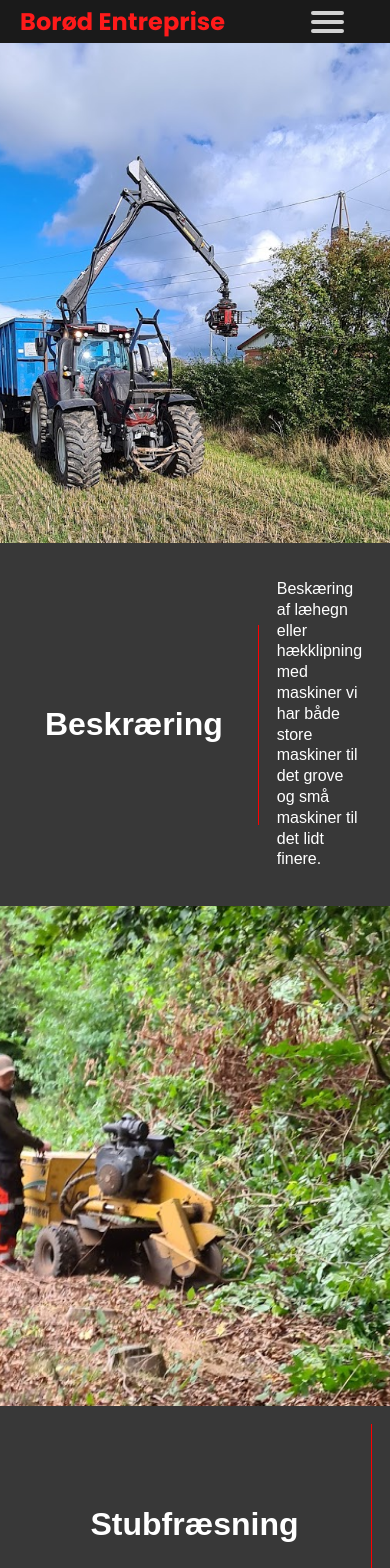
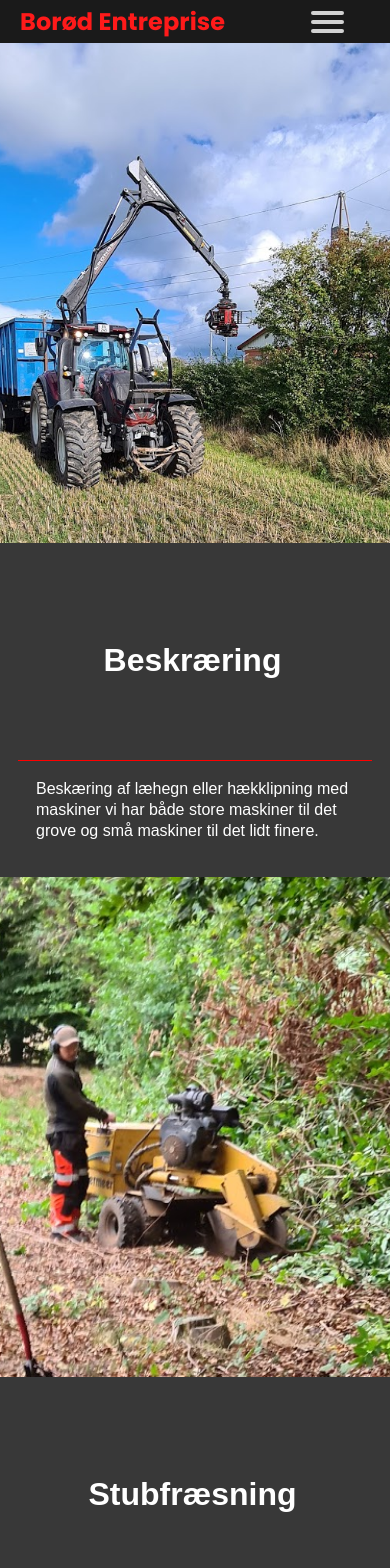
Before and after one commit to OliCx/Bor-d-Entreprise, a React (Create React App) app: page /services in a window 390 px wide. Shown: the top 1568 px of the page. Built offline with nearby package versions, Linux system fonts and the light colour scheme.

Commit message:
Services media queries

```diff
--- a/src/Css/Services.css
+++ b/src/Css/Services.css
@@ -606,7 +606,7 @@
     }
 
     .content--text {
-        width: 100%;
+     width: auto;
     }
     .mobile {
         display: block;
@@ -615,4 +615,38 @@
     .desktop {
         display: none;
     }
+
+    .content--title--right {
+        display: flex;
+        flex-wrap: wrap;
+        align-items: center;
+        justify-content: center;
+        color: red;
+        font-size: 2em;
+        border-bottom: 1px solid red;
+        border-left: 0px;
+        padding: 40px 0px 40px 35px;
+        height: 200px;
+        font-weight: bold;
+    }
+    .content--title--left {
+        display: flex;
+        flex-wrap: wrap;
+        align-items: center;
+        justify-content: center;
+        color: red;
+        font-size: 2em;
+        border-right: 0px;
+        border-bottom: 1px solid red;
+        padding: 40px 40px 40px 35px;
+        height: 200px;
+        font-weight: bold;
+    }
+    .orson--img5 {
+        width: 100%;
+        height: 190%;
+        object-position: 30% 50%;
+        overflow: hidden;
+
+    }
 }
--- a/src/Pages/Services.js
+++ b/src/Pages/Services.js
@@ -35,7 +35,20 @@ const Services = (props) => {
                             className='orson--img'
                         />
                     </div>
-                    <div className='content--text '>
+                    <div className='content--text desktop'>
+                        <Link
+                            to='/beskaring'
+                            className='content--title--left nav--link1 '
+                        >
+                            Beskræring
+                        </Link>
+                        <p className='content--text'>
+                            Beskæring af læhegn eller hækklipning med maskiner
+                            vi har både store maskiner til det grove og små
+                            maskiner til det lidt finere.
+                        </p>
+                    </div>
+                    <div className='content--text mobile'>
                         <Link
                             to='/beskaring'
                             className='content--title--left nav--link1 '
@@ -113,7 +126,20 @@ Gravemaskiner fra 8 ton og op lejes ikke ud uden fører.
                             className='orson--img3'
                         />
                     </div>
-                    <div className='content--text'>
+                    <div className='content--text desktop'>
+                        <Link
+                            to='/grenknusning'
+                            className='content--title--left nav--link1'
+                        >
+                            Grenknusning
+                        </Link>
+                        <p className='content--text'>
+                            Vi tilbyder effektiv grenknusning af læhegn, jagt
+                            spor, juletræskulturer, buske og træstubbe og
+                            derefter rodfræsning, så arealet kan gendyrkes.
+                        </p>
+                    </div>
+                    <div className='content--text mobile'>
                         <Link
                             to='/grenknusning'
                             className='content--title--left nav--link1'
@@ -159,6 +185,12 @@ Gravemaskiner fra 8 ton og op lejes ikke ud uden fører.
                         />
                     </div>
                     <div className='content--text mobile'>
+                    <Link
+                            to='/maskinudlejning'
+                            className='content--title--left nav--link1'
+                        >
+                            Maskinudlejning
+                        </Link>
                         <p className='content--text'>
                             Vi har gravemaskiner til udlejning fra 1.5 til 30
                             Ton. På bælter Gravemaskiner på hjul op til 15 Ton.
@@ -166,12 +198,7 @@ Gravemaskiner fra 8 ton og op lejes ikke ud uden fører.
                             større maskiner. Gravemaskiner fra 8 ton og op lejes
                             ikke ud uden fører.
                         </p>
-                        <Link
-                            to='/maskinudlejning'
-                            className='content--title--right nav--link1'
-                        >
-                            Maskinudlejning
-                        </Link>
+
                     </div>
                 </div>
                 <div className='content--row'>
@@ -182,7 +209,21 @@ Gravemaskiner fra 8 ton og op lejes ikke ud uden fører.
                             className='orson--img2'
                         />
                     </div>
-                    <div className='content--text'>
+                    <div className='content--text desktop'>
+                        <Link
+                            to='/rodfrasning'
+                            className='content--title--left nav--link1'
+                        >
+                            Rodfræsning
+                        </Link>
+                        <p className='content--text'>
+                            Vi tilbyder rodfræsning ned i 25-30 cm dybde så der
+                            efterfølgende er klar til plantning, såning af græs
+                            og korn. vi anbefaler i de fleste tilfælde at der
+                            grenknuses først så stubbe og grene bliver neddelt.
+                        </p>
+                    </div>
+                    <div className='content--text mobile'>
                         <Link
                             to='/rodfrasning'
                             className='content--title--left nav--link1'
```
